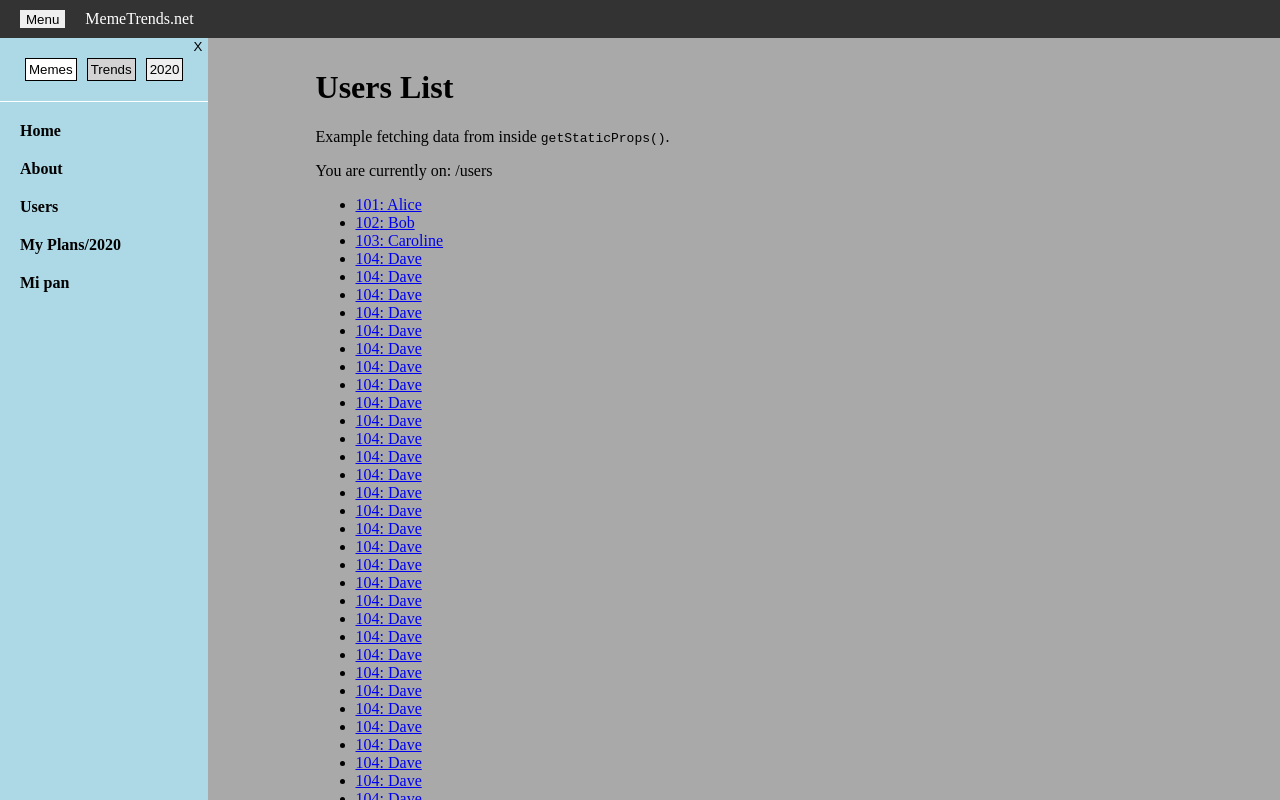
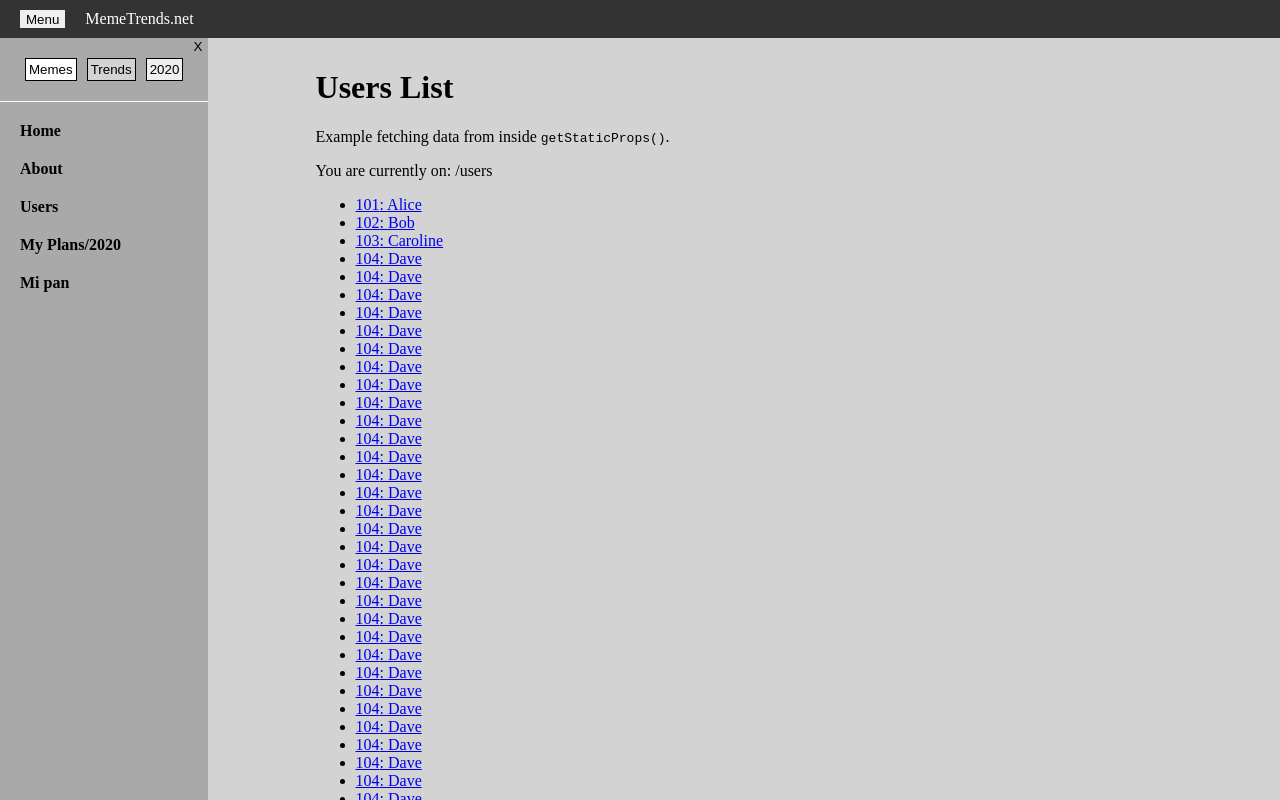
Before and after one commit to Neylion/memetrends, a Next.js app: page /users in a window 1280 px wide. Built offline with nearby package versions, Linux system fonts and the light colour scheme.

Commit message:
Add scss variables

```diff
--- a/components/Layout.module.scss
+++ b/components/Layout.module.scss
@@ -1,16 +1,18 @@
+@import "../variables.scss";
+
 .column {
   height: 100%;
   display: flex;
   flex-direction: column;
   overflow-y: auto;
-  background-color: darkgray;
+  background-color: $contentBackgroundColor;
   flex-grow: 1;
 }
 
 .navbar {
   display: inline-flex;
   flex-shrink: 0;
-  background-color: #333;
+  background-color: $navbarBackgroundColor;
   color: white;
   padding: 10px 20px;
 
@@ -31,7 +33,7 @@
 }
 
 .footer {
-  background-color: #333;
+  background-color: $footerBackgroundColor;
   padding: 10px 0 50px 0;
   text-align: center;
   font-size: 150%;
--- a/components/SideBar/ListFilter.module.scss
+++ b/components/SideBar/ListFilter.module.scss
@@ -9,7 +9,7 @@
   &Choice {
     margin: 0 5px;
     padding: 3px;
-    background-color: lightgray;
+    background-color: white;
     flex: 2;
     border: 1px solid;
   }
@@ -31,13 +31,12 @@
     &Content {
       display: none;
       position: absolute;
-      background-color: lightgray;
+      background-color: gray;
       margin-left: 5px;
       min-width: 100px;
 
       &Item {
         padding: 5px 0px;
-        background-color: inherit;
         width: 100%;
         display: block;
 
--- a/components/SideBar/MenuItem.module.scss
+++ b/components/SideBar/MenuItem.module.scss
@@ -1,7 +1,9 @@
+@import "../../variables";
+
 .item {
   padding: 10px 20px;
   font-weight: bold;
-  background-color: lightblue;
+  background-color: inherit;
 
   &:hover {
     filter: brightness(110%);
--- a/components/SideBar/SideBar.module.scss
+++ b/components/SideBar/SideBar.module.scss
@@ -1,8 +1,10 @@
+@import "../../variables.scss";
+
 .sideBar {
   display: none;
   flex-direction: column;
   position: relative;
-  background-color: lightblue;
+  background-color: $sideBarBackgroundColor;
 
   @media screen and (min-width: 480px) {
     display: flex;
@@ -11,6 +13,7 @@
 }
 
 .content {
+  background-color: inherit;
   height: 100%;
   display: flex;
   flex-grow: 1;
--- /dev/null
+++ b/variables.scss
@@ -0,0 +1,8 @@
+$mainDarkGray: darkgray;
+$mainLightGray: lightgray;
+$mainBlack: #333;
+
+$sideBarBackgroundColor: $mainDarkGray;
+$contentBackgroundColor: $mainLightGray;
+$navbarBackgroundColor: $mainBlack;
+$footerBackgroundColor: $mainBlack;
```
